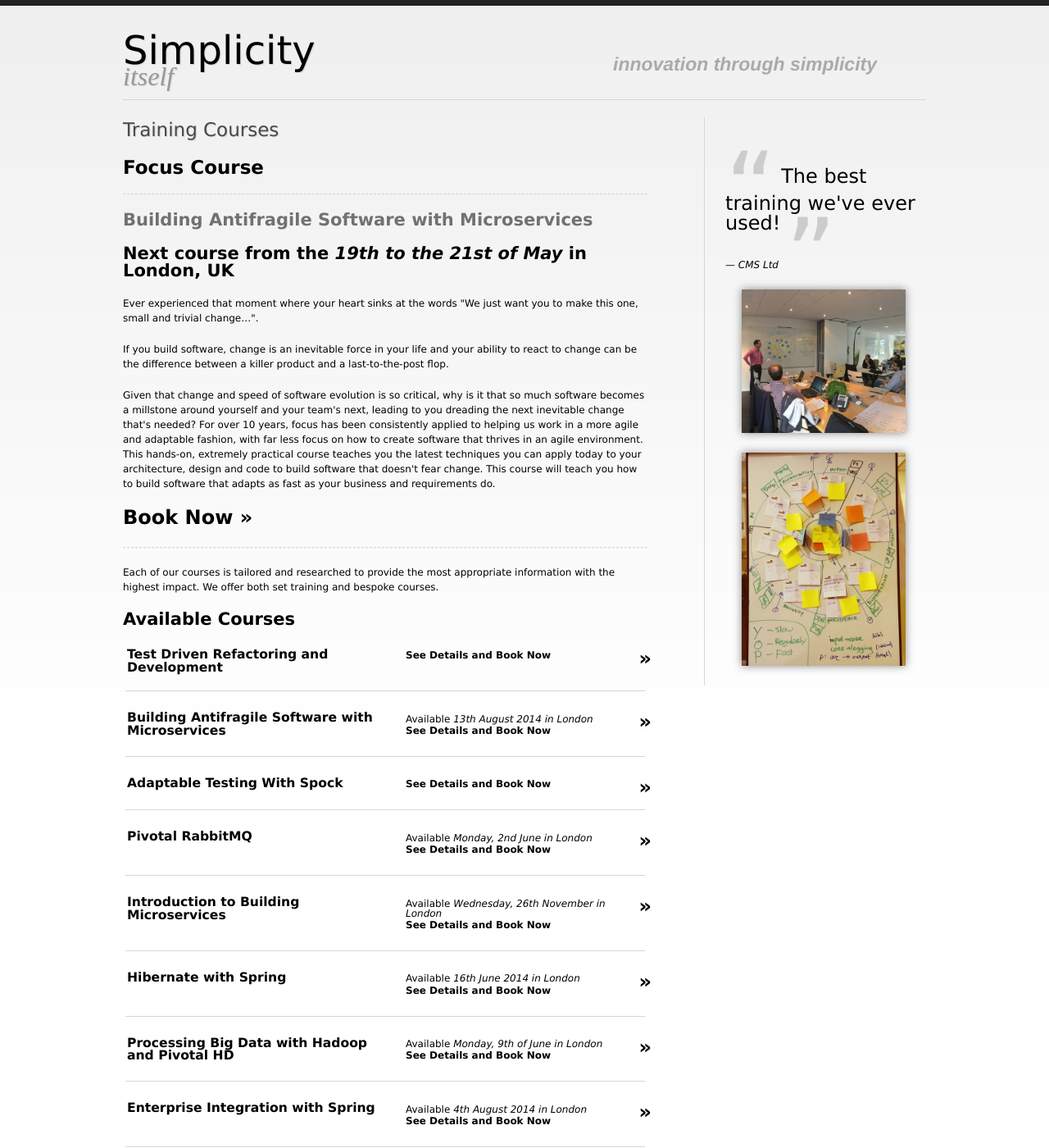
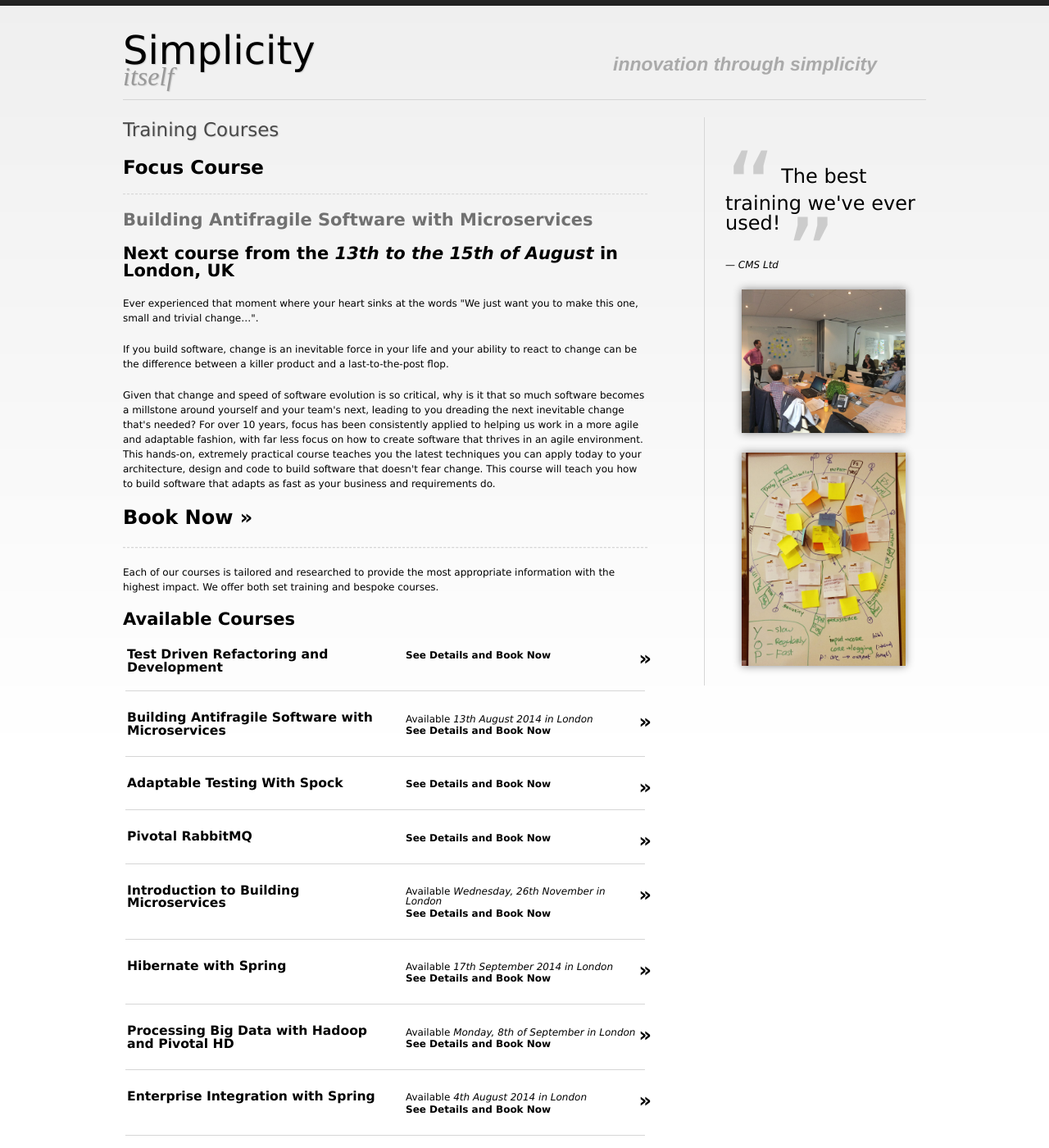
Before and after one commit to simplicitysite/simplicitysite.github.io, a Jekyll site: the page built from training/index.html, in a window 1280 px wide and 1400 px high. Shown: the whole window at 82% size. Built offline with Jekyll 4.4.1, drawn with Linux system fonts in a browser that asks for light colours; nearby versions of some CDN libraries; Markdown is read by kramdown in place of the engine named in the settings.

Commit message:
Update of course dates

```diff
--- a/training/index.html
+++ b/training/index.html
@@ -14,7 +14,7 @@ Training Courses
 	<div class="hr dotted clearfix">&nbsp;</div>
 
 	<h3><a href="/training/course/building_adaptable_software/" style="">Building Antifragile Software with Microservices</a></em></h3>
-	<h3>Next course from the <em>19th to the 21st of May</em> in London, UK</h3>
+	<h3>Next course from the <em>13th to the 15th of August</em> in London, UK</h3>
 	<p>
 	Ever experienced that moment where your heart sinks at the words "We just want you to make this one, small and trivial change…".</p>
 
@@ -75,7 +75,6 @@ Training Courses
 		<span style="font-weight:bold; font-size:2em; display:block; float:right;">»</span>
 		<h4>Pivotal RabbitMQ</h4>
 
-		<div>Available <em>Monday, 2nd June in London</em></div>
 		<div class="book"><strong>See Details and Book Now</strong></div>
 
 
@@ -99,7 +98,7 @@ Training Courses
 		<span style="font-weight:bold; font-size:2em; display:block; float:right;">»</span>
 		<h4>Hibernate with Spring</h4>
 
-		<div>Available <em>16th June 2014 in London</em></div>
+		<div>Available <em>17th September 2014 in London</em></div>
 		<div class="book"><strong>See Details and Book Now</strong></div>
 
 
@@ -111,7 +110,7 @@ Training Courses
 		<span style="font-weight:bold; font-size:2em; display:block; float:right;">»</span>
 		<h4>Processing Big Data with Hadoop and Pivotal HD</h4>
 
-		<div>Available <em>Monday, 9th of June in London</em></div>
+		<div>Available <em>Monday, 8th of September in London</em></div>
 		<div class="book"><strong>See Details and Book Now</strong></div>
 
 
```
Also changed, not shown: training/course/hibernate_with_spring.md (+0 -1 lines), training/course/pivotal_rabbitmq.md (+2 -2 lines), training/course/processing_big_data_hadoop_pivotal.md (+0 -1 lines).
